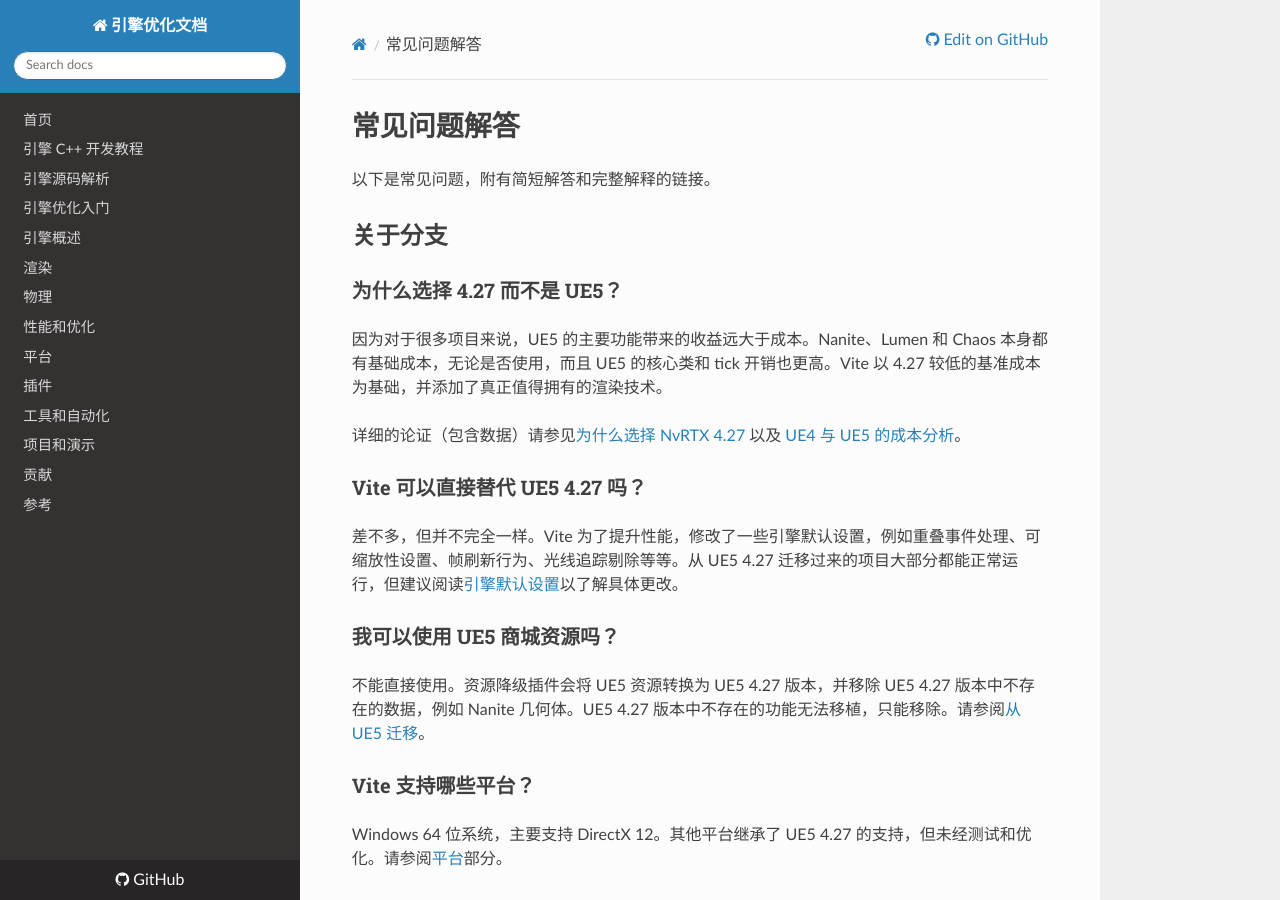
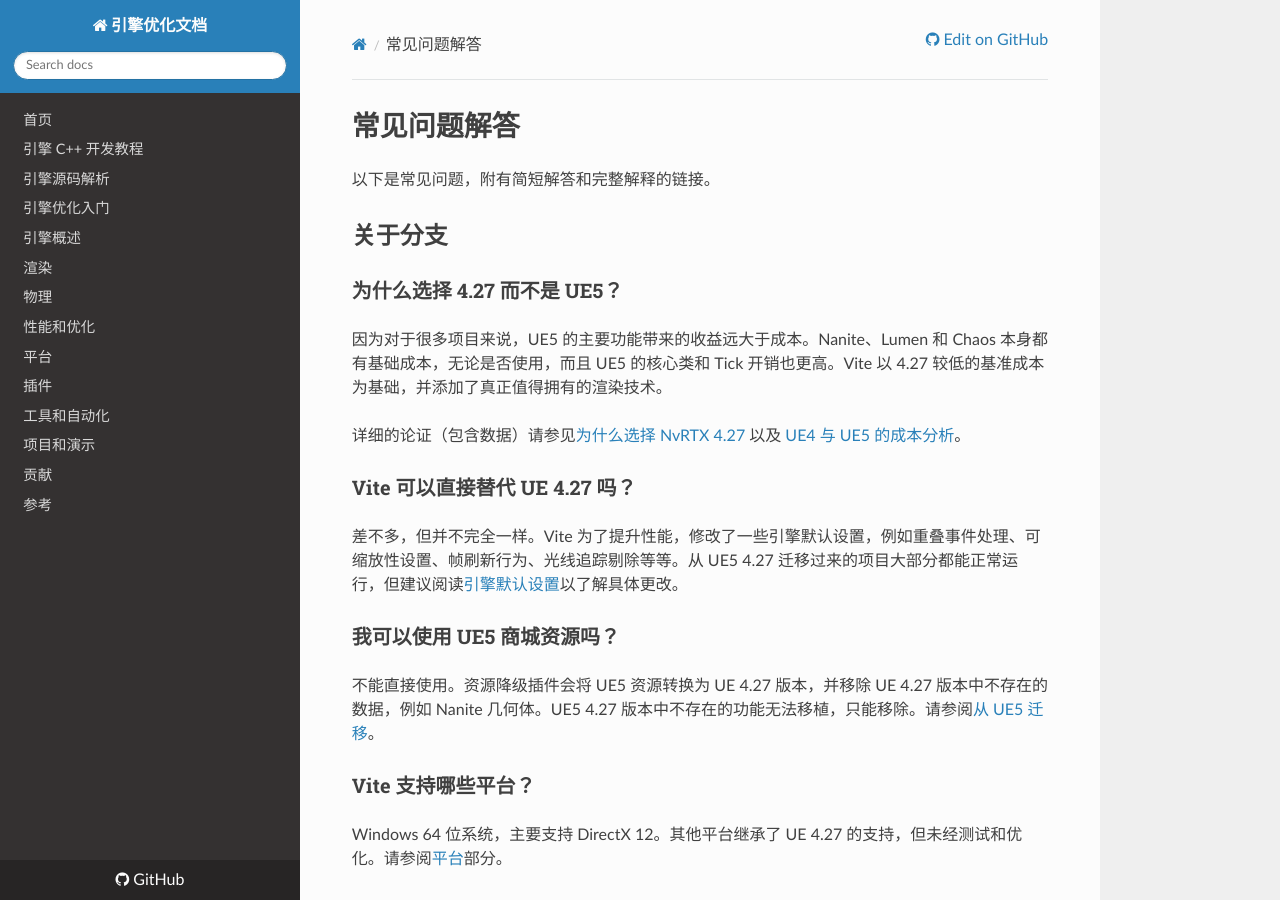
Before and after one commit to OpenHUTB/cpp, an MkDocs documentation site: the page built from docs/optimization/Reference/FAQ.md, in a window 1280 px wide and 900 px high. Built offline with MkDocs 1.6.1, drawn with Linux system fonts in a browser that asks for light colours; nearby versions of some CDN libraries; a script that is not in the unit is left out; some of the changed text lies outside the part shown.

Commit message:
docs(reference): 修正 FAQ 页的坏链、代码 span 与术语
- 引擎默认设置链接多出的括号修正，stat unit 代码 span 补全
- 「UE5 4.27」订正为「UE 4.27」
- 「超分辨率器」「升频器」统一为「超分器」
- tick 统一为 Tick，「硬件细分」改为「硬件曲面细分」

```diff
--- a/docs/optimization/Reference/FAQ.md
+++ b/docs/optimization/Reference/FAQ.md
@@ -6,24 +6,24 @@
 
 ### 为什么选择 4.27 而不是 UE5？
 
-因为对于很多项目来说，UE5 的主要功能带来的收益远大于成本。Nanite、Lumen 和 Chaos 本身都有基础成本，无论是否使用，而且 UE5 的核心类和 tick 开销也更高。Vite 以 4.27 较低的基准成本为基础，并添加了真正值得拥有的渲染技术。
+因为对于很多项目来说，UE5 的主要功能带来的收益远大于成本。Nanite、Lumen 和 Chaos 本身都有基础成本，无论是否使用，而且 UE5 的核心类和 Tick 开销也更高。Vite 以 4.27 较低的基准成本为基础，并添加了真正值得拥有的渲染技术。
 
 详细的论证（包含数据）请参见[为什么选择 NvRTX 4.27](../EngineOverview/Why-NvRTX-427.md) 以及 [UE4 与 UE5 的成本分析](../EngineOverview/UE4-Versus-UE5-Cost-Analysis.md)。
 
 
-### Vite 可以直接替代 UE5 4.27 吗？
+### Vite 可以直接替代 UE 4.27 吗？
 
-差不多，但并不完全一样。Vite 为了提升性能，修改了一些引擎默认设置，例如重叠事件处理、可缩放性设置、帧刷新行为、光线追踪剔除等等。从 UE5 4.27 迁移过来的项目大部分都能正常运行，但建议阅读[引擎默认设置]((../Performance/Engine-Defaults.md))以了解具体更改。
+差不多，但并不完全一样。Vite 为了提升性能，修改了一些引擎默认设置，例如重叠事件处理、可缩放性设置、帧刷新行为、光线追踪剔除等等。从 UE5 4.27 迁移过来的项目大部分都能正常运行，但建议阅读[引擎默认设置](../Performance/Engine-Defaults.md)以了解具体更改。
 
 
 ### 我可以使用 UE5 商城资源吗？
 
-不能直接使用。资源降级插件会将 UE5 资源转换为 UE5 4.27 版本，并移除 UE5 4.27 版本中不存在的数据，例如 Nanite 几何体。UE5 4.27 版本中不存在的功能无法移植，只能移除。请参阅[从 UE5 迁移](../GettingStarted/Migrating-From-UE5.md)。
+不能直接使用。资源降级插件会将 UE5 资源转换为 UE 4.27 版本，并移除 UE 4.27 版本中不存在的数据，例如 Nanite 几何体。UE5 4.27 版本中不存在的功能无法移植，只能移除。请参阅[从 UE5 迁移](../GettingStarted/Migrating-From-UE5.md)。
 
 
 ### Vite 支持哪些平台？
 
-Windows 64 位系统，主要支持 DirectX 12。其他平台继承了 UE5 4.27 的支持，但未经测试和优化。请参阅[平台](../Platforms/Platforms.md)部分。
+Windows 64 位系统，主要支持 DirectX 12。其他平台继承了 UE 4.27 的支持，但未经测试和优化。请参阅[平台](../Platforms/Platforms.md)部分。
 
 
 ## 安装和构建
```
Also changed, not shown: other parts of docs/optimization/Reference/FAQ.md (+6 -6 lines).
